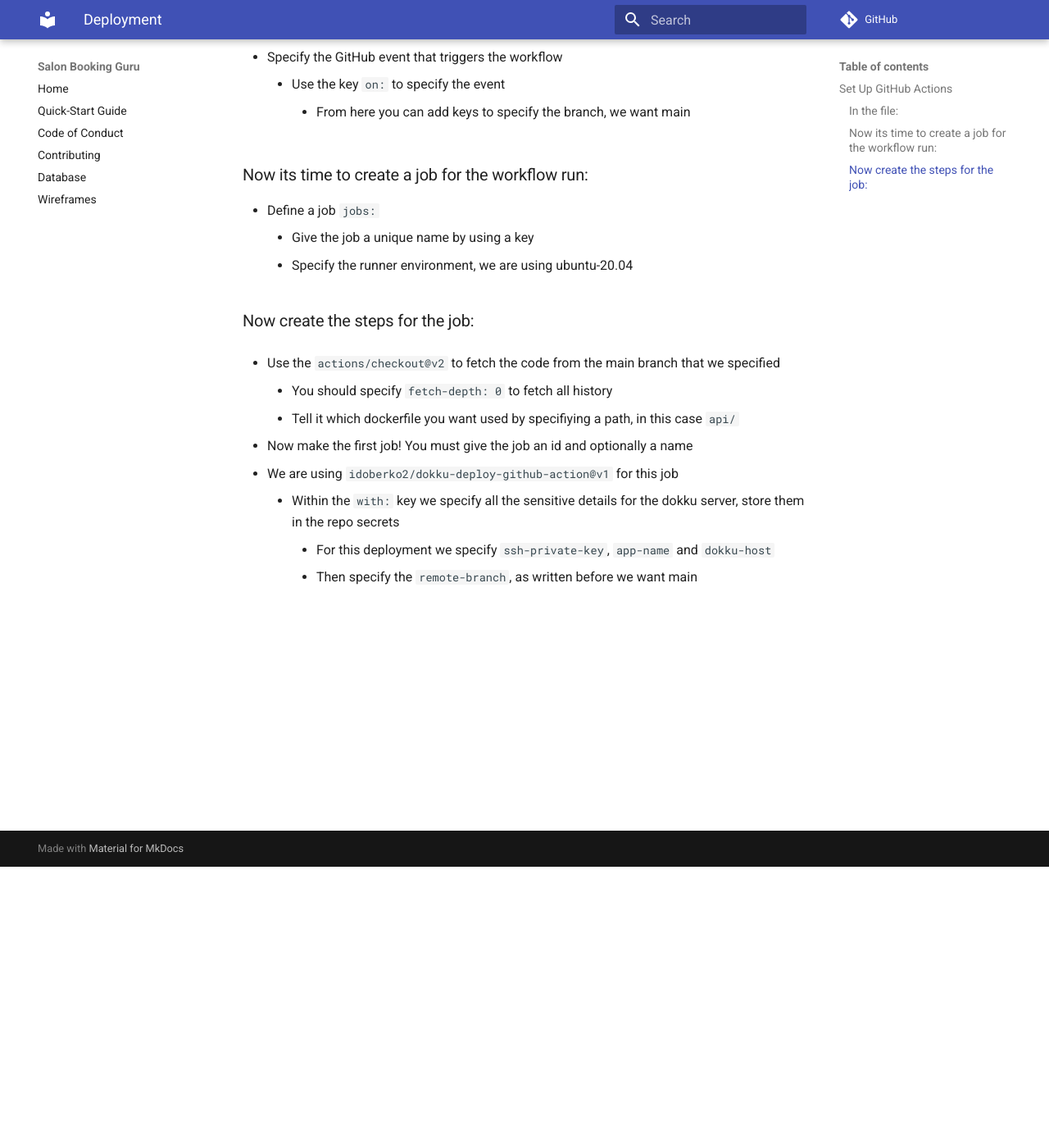
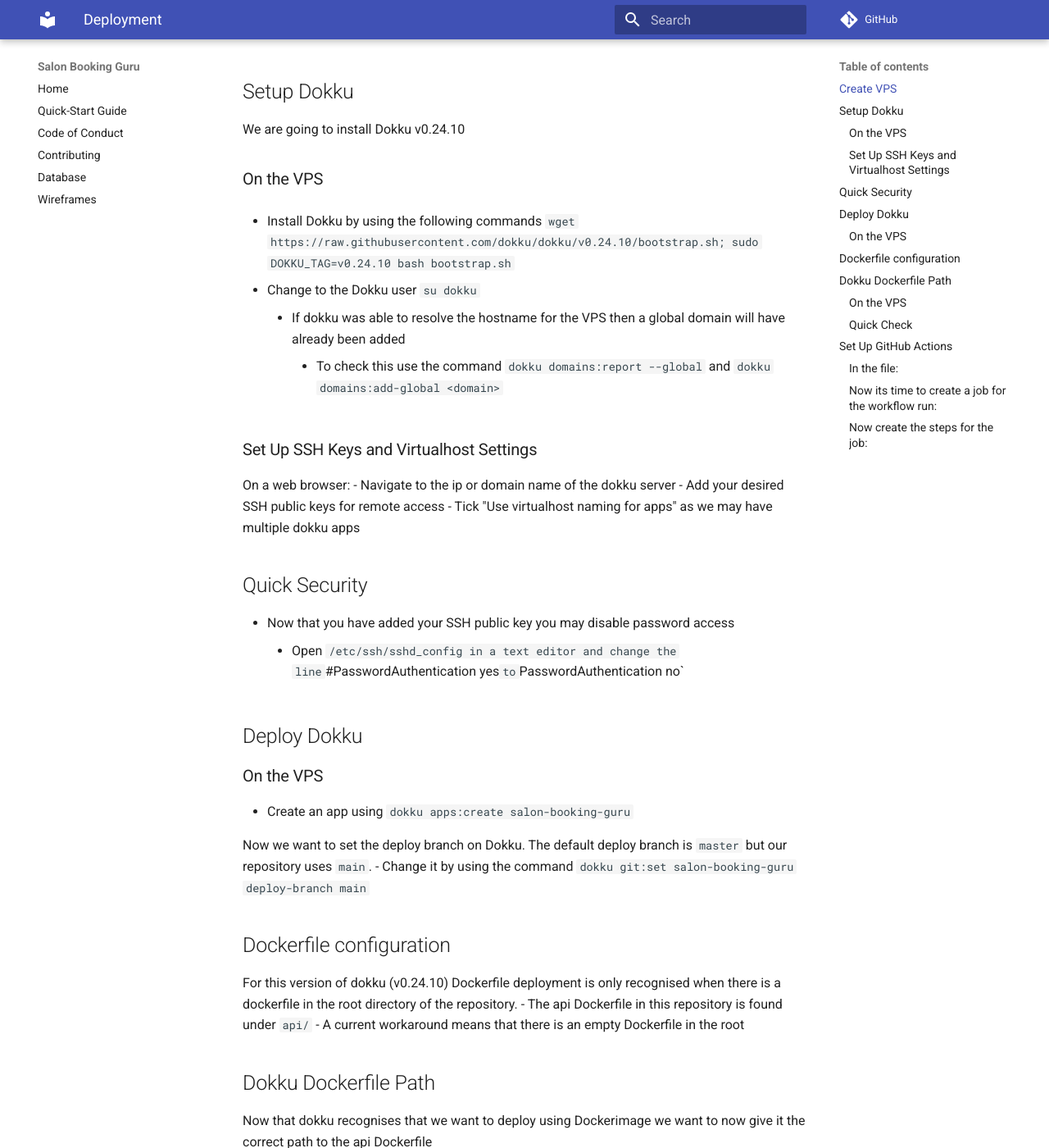
Before and after one commit to KarmaComputing/salon-booking-guru, an MkDocs documentation site: the page built from docs/deployment.md, in a window 1280 px wide and 1400 px high, scrolled down 343 px. Shown: the whole window at 82% size. Built offline with MkDocs 1.6.1 and Material for MkDocs 9.7.7, drawn with Linux system fonts in a browser that asks for light colours; comment, search, counter and statistics services are not loaded; some of the changed text lies outside the part shown.

Commit message:
update deployment docs

````diff
--- a/docs/deployment.md
+++ b/docs/deployment.md
@@ -2,15 +2,96 @@
 
 Automatic deployment using Dokku and GitHub Actions
 
+## Create VPS
+
+- Create a VPS using any preferred service
+    - Choose Ubuntu 20.04 LTS
+    - Choose a hostname with the domain name that you want to use for your dokku apps
+
+## Setup Dokku
+
+We are going to install Dokku v0.24.10
+
+### On the VPS
+
+- Install Dokku by using the following commands `wget https://raw.githubusercontent.com/dokku/dokku/v0.24.10/bootstrap.sh;
+sudo DOKKU_TAG=v0.24.10 bash bootstrap.sh`
+
+- Change to the Dokku user `su dokku`
+    - If dokku was able to resolve the hostname for the VPS then a global domain will have already been added
+        - To check this use the command `dokku domains:report --global` and `dokku domains:add-global <domain>`
+
+### Set Up SSH Keys and Virtualhost Settings
+
+On a web browser:
+- Navigate to the ip or domain name of the dokku server
+    - Add your desired SSH public keys for remote access
+    - Tick "Use virtualhost naming for apps" as we may have multiple dokku apps
+
+## Quick Security
+
+- Now that you have added your SSH public key you may disable password access
+    - Open `/etc/ssh/sshd_config in a text editor and change the line `#PasswordAuthentication yes` to `PasswordAuthentication no`
+
+## Deploy Dokku
+
+### On the VPS
+
+- Create an app using `dokku apps:create salon-booking-guru`
+
+Now we want to set the deploy branch on Dokku.
+The default deploy branch is `master` but our repository uses `main`.
+- Change it by using the command `dokku git:set salon-booking-guru deploy-branch main`
+
+## Dockerfile configuration
+
+For this version of dokku (v0.24.10) Dockerfile deployment is only recognised when there is a dockerfile in the root directory of the repository.
+- The api Dockerfile in this repository is found under `api/`
+    - A current workaround means that there is an empty Dockerfile in the root
+
+## Dokku Dockerfile Path
+
+Now that dokku recognises that we want to deploy using Dockerimage we want to now give it the correct path to the api Dockerfile
+
+### On the VPS
+
+- Run this command to add the correct Dockerfile path for the build phase of deployment `dokku docker-options:add salon-booking-guru build --file=/home/dokku/salon-booking-guru/api/Dockerfile`
+
+- We must also manually add the Dockerfile (outside of version control) to the bare repo within dokku, so that it can build it.
+    - Use `mkdir -p /home/dokku/salon-booking-guru/api/ && cd /home/dokku/salon-booking-guru/api/ && wget https://raw.githubusercontent.com/KarmaComputing/salon-booking-guru/main/api/Dockerfile`
+
+
+### Quick Check
+
+**Note:** Still yet to figure out how to set build context in dokku so there will be Go module errors
+
+To make sure everything is in order, you can manually push to Dokku.
+- `git clone` the repository on your local machine
+    - Add the dokku remote: `git remote add dokku dokku@<ip/domain>:salon-booking-guru`
+    - Now `git push dokku main`
+
 ## Set Up GitHub Actions
 
-- Create a yaml file within the path `.github/workflows/`
+- Create a yaml file within the path `.github/workflows/api-deploy.yml`
 
 ### In the file:
 
 - Specify the GitHub event that triggers the workflow
-    - Use the key ```on:``` to specify the event
+    - Use the key ```on:``` to specify the event, we want push
         - From here you can add keys to specify the branch, we want main
+
+**Note:** `workflow_dispatch` will allow you to rerun GitHub actions on demand.
+
+
+It will look like this:
+```
+name: Deploy API
+on:
+  workflow_dispatch:
+  push:
+    branches:
+    - main
+```
 
 ### Now its time to create a job for the workflow run:
 
@@ -22,10 +103,28 @@
 
 - Use the ```actions/checkout@v2``` to fetch the code from the main branch that we specified
     - You should specify ```fetch-depth: 0``` to fetch all history
-    - Tell it which dockerfile you want used by specifiying a path, in this case `api/`
 
 - Now make the first job! You must give the job an id and optionally a name
 - We are using ```idoberko2/dokku-deploy-github-action@v1``` for this job
     - Within the ```with:``` key we specify all the sensitive details for the dokku server, store them in the repo secrets
-        - For this deployment we specify ```ssh-private-key```, ```app-name``` and ```dokku-host```
-        - Then specify the ```remote-branch```, as written before we want main
+        - For this deployment we specify ```SSH-PRIVATE-KEY```, ```APP-NAME``` and ```DOKKU-HOST```
+        - Then specify the ```REMOTE-BRANCH```, as written before we want main
+
+This will look like:
+```
+jobs:
+  deploy:
+    runs-on: ubuntu-20.04
+    steps:
+    - uses: actions/checkout@v2
+      with:
+        fetch-depth: 0
+    - id: deploy
+      name: Deploy to Dokku
+      uses: idoberko2/dokku-deploy-github-action@v1
+      with:
+        ssh-private-key: ${{ secrets.SSH_PRIVATE_KEY }}
+        dokku-host: ${{ secrets.DOKKU_HOST }}
+        app-name: ${{ secrets.DOKKU_APP_NAME }}
+        remote-branch: main
+```
````
